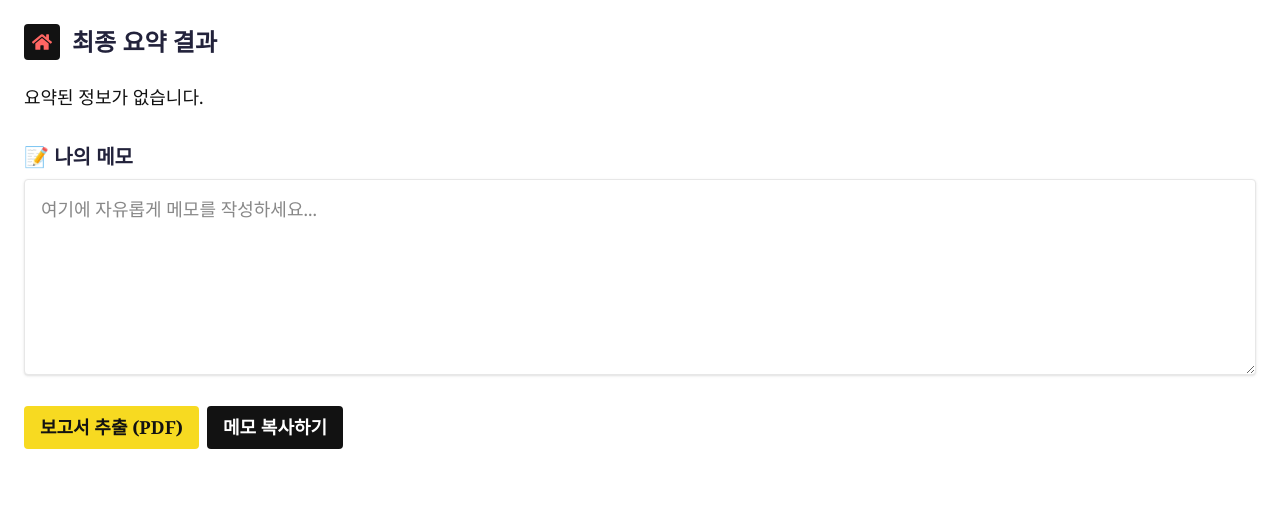
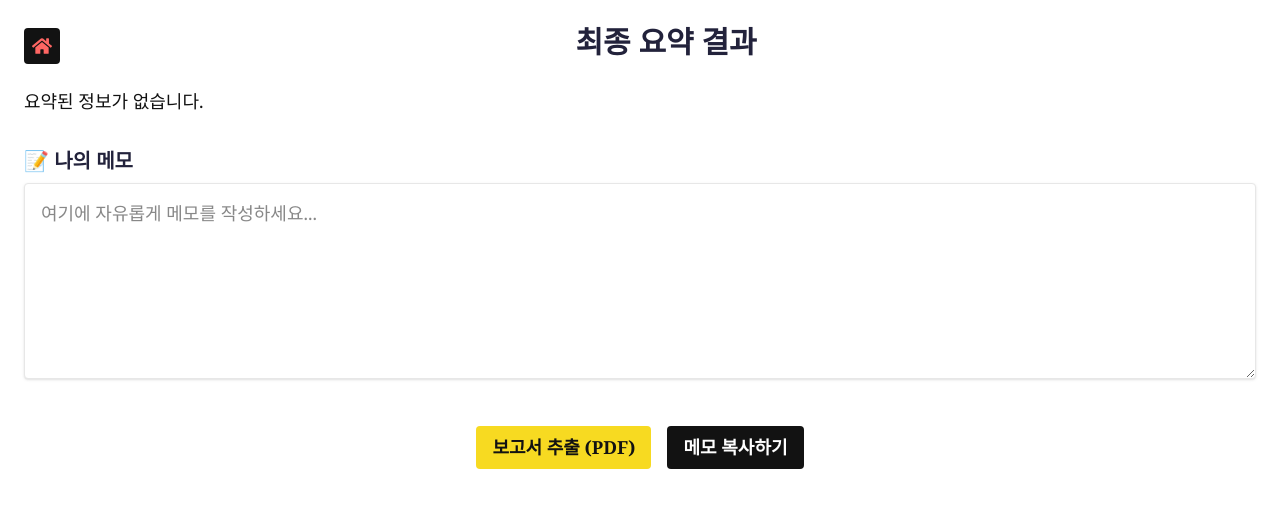
Before and after one commit to lovelyLoverDuck/NEWS-HIVE, a React (Vite) app in the folder client/: page /final in a window 1280 px wide. Shown: the top 508 px of the page. Built offline with nearby package versions, Linux system fonts and the light colour scheme.

Commit message:
FinalPage 디자인수정

```diff
--- a/client/src/pages/FinalPage.tsx
+++ b/client/src/pages/FinalPage.tsx
@@ -30,34 +30,38 @@ function FinalPage() {
 
   return (
     <div className="p-6 min-h-screen" style={{ backgroundColor: '#FFFFFF', color: '#121212' }}>
-      {/* 상단 홈 버튼 + 제목 */}
-      <div className="flex items-center mb-6">
+      {/* 좌상단 홈 버튼 + 중앙 타이틀+라벨 */}
+      <div className="flex items-start mb-6">
         <Link
           to="/"
-          className="mr-3 bg-[#121212] text-white p-2 rounded hover:opacity-80"
+          className="bg-[#121212] text-white p-2 rounded hover:opacity-80 mr-4 mt-1"
           title="처음으로"
         >
           <FaHome size={20} />
         </Link>
-        <h1 className="text-2xl font-bold">최종 요약 결과</h1>
+        <div className="flex-1 flex flex-col items-center">
+          <h1 className="text-3xl font-bold text-center">최종 요약 결과</h1>
+          {typedSummaryHistory.length > 0 && typedSummaryHistory[typedSummaryHistory.length-1]?.keywords?.length > 0 && (
+            <div className="text-[#121212] font-semibold mt-7 mb-4 text-lg text-center">선택한 키워드</div>
+          )}
+        </div>
       </div>
 
-      {/* 선택한 키워드 시각화 */}
+      {/* 완전 중앙 정렬된 키워드 시각화 */}
       {typedSummaryHistory.length > 0 && typedSummaryHistory[typedSummaryHistory.length-1]?.keywords?.length > 0 && (
-        <div className="mb-8 mt-2 w-full flex flex-col items-center">
-          <div className="text-[#121212] font-semibold mb-3 text-lg">선택한 키워드</div>
-          <div className="flex items-center gap-0 justify-center w-full">
+        <div className="mb-8 w-full flex flex-col items-center justify-center">
+          <div className="flex flex-row items-center justify-center w-full">
             {typedSummaryHistory[typedSummaryHistory.length-1].keywords.map((kw, idx, arr) => (
               <React.Fragment key={idx}>
                 <div
                   className="flex items-center justify-center rounded-full overflow-hidden text-ellipsis whitespace-nowrap"
-                  style={{ width: 70, height: 70, background: '#F7DA21', color: '#121212', fontWeight: 600, fontSize: arr.length > 6 ? 17 : 24, maxWidth: 70 }}
+                  style={{ width: 110, height: 110, background: '#F7DA21', color: '#121212', fontWeight: 600, fontSize: arr.length > 6 ? 22 : 28, maxWidth: 110 }}
                   title={kw}
                 >
-                  <span className="px-2 w-full text-center block overflow-hidden text-ellipsis whitespace-nowrap" style={{fontSize: arr.length > 8 ? 13 : arr.length > 6 ? 16 : 20}}>{kw}</span>
+                  <span className="px-3 w-full text-center block overflow-hidden text-ellipsis whitespace-nowrap" style={{fontSize: arr.length > 8 ? 17 : arr.length > 6 ? 20 : 24}}>{kw}</span>
                 </div>
                 {idx < arr.length - 1 && (
-                  <div className="mx-2" style={{ height: 4, width: 56, background: '#e5e7eb', borderRadius: 2 }}></div>
+                  <div className="mx-4" style={{ height: 5, width: 75, background: '#e5e7eb', borderRadius: 2 }}></div>
                 )}
               </React.Fragment>
             ))}
@@ -65,7 +69,7 @@ function FinalPage() {
         </div>
       )}
 
-      {/* PDF 용 숨김 영역 */}
+      {/* PDF 용 숨김 영역 - 보고서 스타일 */}
       <div
         ref={reportRef}
         style={{
@@ -74,14 +78,43 @@ function FinalPage() {
           top: 0,
           background: '#fff',
           color: '#121212',
-          width: '800px',
-          padding: '32px',
+          width: '900px',
+          padding: '48px 32px',
           zIndex: -1,
           fontFamily: 'system-ui, sans-serif',
-          borderRadius: '12px',
+          borderRadius: '16px',
+          display: 'flex',
+          flexDirection: 'column',
+          alignItems: 'center',
         }}
       >
-        <h1 style={{ fontSize: '2rem', fontWeight: 700, marginBottom: '1.5rem' }}>최종 요약 결과</h1>
+        <div style={{ display: 'flex', flexDirection: 'column', alignItems: 'center', width: '100%' }}>
+          <h1 style={{ fontSize: '2.7rem', fontWeight: 800, marginBottom: '2.2rem', textAlign: 'center', letterSpacing: '0.02em' }}>최종 요약 결과</h1>
+          {typedSummaryHistory.length > 0 && typedSummaryHistory[typedSummaryHistory.length-1]?.keywords?.length > 0 && (
+            <div style={{ color: '#121212', fontWeight: 700, fontSize: 22, marginTop: 30, marginBottom: 24, textAlign: 'center' }}>선택한 키워드</div>
+          )}
+        </div>
+        {/* PDF 키워드 바 (중앙 정렬) */}
+        {typedSummaryHistory.length > 0 && typedSummaryHistory[typedSummaryHistory.length-1]?.keywords?.length > 0 && (
+          <div style={{ width: '100%', display: 'flex', flexDirection: 'column', alignItems: 'center', marginBottom: 40 }}>
+            <div style={{ display: 'flex', alignItems: 'center', justifyContent: 'center', width: '100%' }}>
+              {typedSummaryHistory[typedSummaryHistory.length-1].keywords.map((kw, idx, arr) => (
+                <React.Fragment key={idx}>
+                  <div
+                    style={{ width: 110, height: 110, background: '#F7DA21', color: '#121212', fontWeight: 600, fontSize: arr.length > 6 ? 22 : 28, maxWidth: 110, borderRadius: '50%', display: 'flex', alignItems: 'center', justifyContent: 'center', overflow: 'hidden', textOverflow: 'ellipsis', whiteSpace: 'nowrap', margin: 0 }}
+                    title={kw}
+                  >
+                    <span style={{ padding: '0 14px', width: '100%', textAlign: 'center', display: 'block', overflow: 'hidden', textOverflow: 'ellipsis', whiteSpace: 'nowrap', fontSize: arr.length > 8 ? 17 : arr.length > 6 ? 20 : 24 }}>{kw}</span>
+                  </div>
+                  {idx < arr.length - 1 && (
+                    <div style={{ margin: '0 18px', height: 5, width: 75, background: '#e5e7eb', borderRadius: 2 }}></div>
+                  )}
+                </React.Fragment>
+              ))}
+            </div>
+          </div>
+        )}
+
         {typedSummaryHistory.length === 0 ? (
           <p>요약된 정보가 없습니다.</p>
         ) : (
@@ -155,8 +188,8 @@ function FinalPage() {
         />
       </div>
 
-      {/* 버튼들 */}
-      <div className="mt-6 space-x-2">
+      {/* 하단 버튼들 (실제 화면에서만 보임, PDF에는 포함X) */}
+      <div className="mt-10 flex justify-center gap-4">
         <button
           onClick={handleExportPDF}
           className="px-4 py-2 rounded font-semibold"
```
